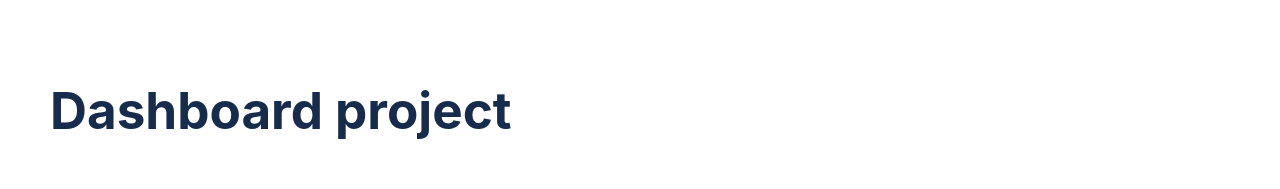
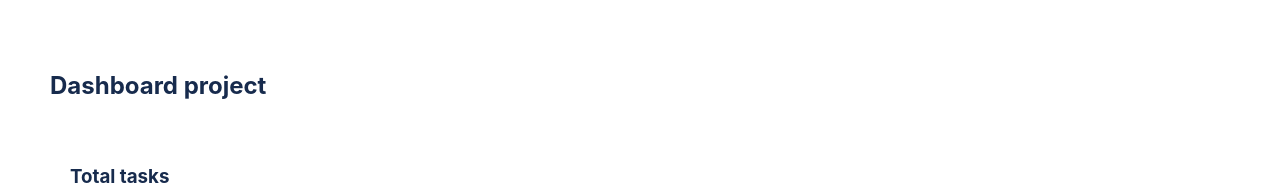
Before and after one commit to Cauteros974/collab-board, a React (Vite) app: page /dashboard in a window 1280 px wide. Shown: the part 540-729 px from the top of the page. Built offline with nearby package versions, Linux system fonts and the light colour scheme; sample sign-in values are in the browser's storage.

Commit message:
Update DashboardPage.tsx

```diff
--- a/src/features/dashboard/pages/DashboardPage.tsx
+++ b/src/features/dashboard/pages/DashboardPage.tsx
@@ -17,7 +17,7 @@ export const DashboardPage = () => {
 
     return(
         <div style={{ padding: 20}}>
-            <h1>Dashboard project</h1>
+            <h2>Dashboard project</h2>
 
             {/*Statistics cards*/}
             <div style={{ display: 'grid', gridTemplateColumns: 'repeat(3, 1fr)', gap: 20, marginBottom: 40 }}>
```
